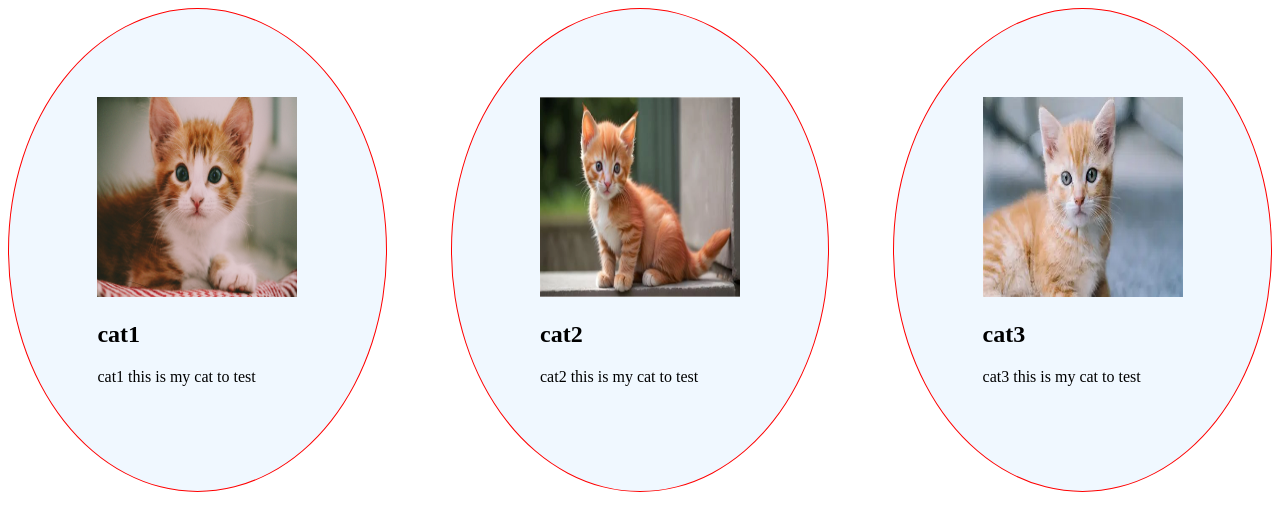
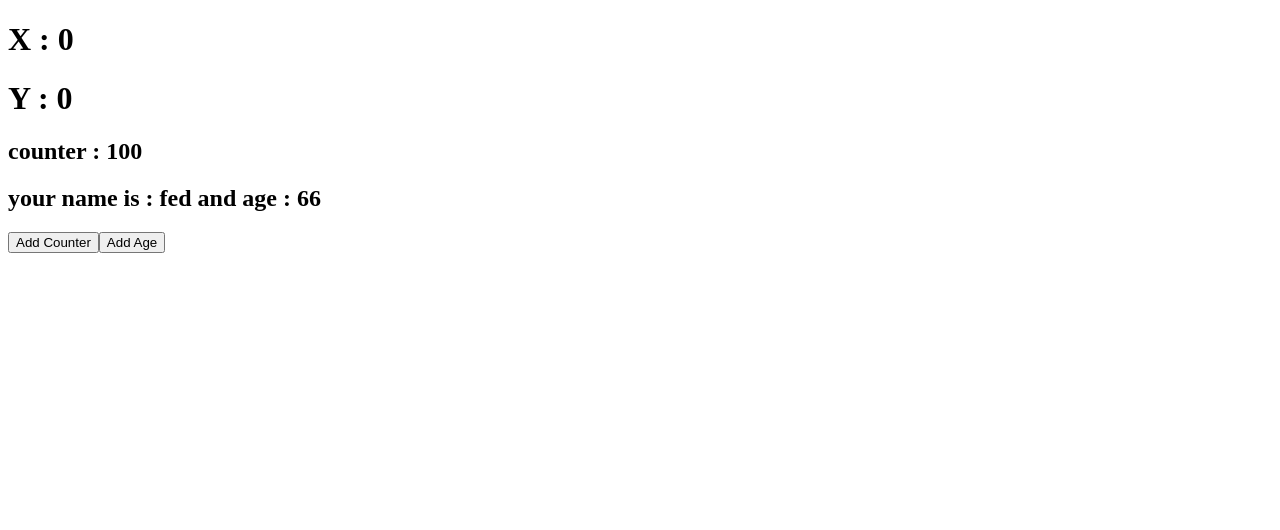
Before and after one commit to fady023/css-practise, a React (Create React App) app in the folder react-one/: page / in a window 1280 px wide. Shown: the top 530 px of the page. Built offline with nearby package versions, Linux system fonts and the light colour scheme.

Commit message:
acer_laptop_classComp

```diff
--- a/react-one/src/App.js
+++ b/react-one/src/App.js
@@ -1,18 +1,22 @@
 
 import './App.css';
+import ClassComp from './Components/ClassComp';
 import Comp1 from "./Components/Comp1";
+import FunctionalComp from './Components/FunctionalComp';
 
-import img1 from "./imgs/cat1.jpg"
+/* import img1 from "./imgs/cat1.jpg"
 import img2 from "./imgs/cat2.webp"
-import img3 from "./imgs/cat3.webp"
+import img3 from "./imgs/cat3.webp" */
 
 function App() {
 
   return (
-    <div className='fed'>
-      <Comp1 img={img1} name="cat1" desc="cat1 this is my cat to test"/>
+    <div className=''>
+      <FunctionalComp />
+      {/* <ClassComp /> */}
+    {/*   <Comp1 img={img1} name="cat1" desc="cat1 this is my cat to test"/>
       <Comp1 img={img2} name="cat2" desc="cat2 this is my cat to test"/>
-      <Comp1 img={img3} name="cat3" desc="cat3 this is my cat to test"/>
+      <Comp1 img={img3} name="cat3" desc="cat3 this is my cat to test"/> */}
     </div>
   );
 }
--- a/react-one/src/Components/ClassComp.js
+++ b/react-one/src/Components/ClassComp.js
@@ -1,13 +1,41 @@
 import React, { Component } from "react";
 
-class ClassComp extends Component{
+class ClassComp extends Component {
+    constructor() {
+        super();
+        this.state = {
+            counter: 0
+            /*  name: "fed",
+             age: 99 */
+        };
+        console.log("constructor");
+    }
+    render() {
+        console.log("render");
+        return (
+            <>
+                <h3>counter : {this.state.counter}</h3>
 
-    render(){
-        return(
-        <>
+                <button onClick={() => this.setState({ counter: this.state.counter + 1 })}>ADD</button>
+                {/*   <h1>welcome {this.state.name }</h1>
+                <h3>your age : {this.state.age}</h3> */}
 
+            </>);
+    }
 
-        </>);
+    componentDidMount() {
+        console.log("did mount")
+    }
+    shouldComponentUpdate() {
+        console.log("should comp update"); return true;
+    }
+
+    componentDidUpdate() {
+        console.log("comp did update");
+    }
+
+    componentWillUnmount(){
+        console.log("unmount")
     }
 }
 
--- /dev/null
+++ b/react-one/src/Components/FunctionalComp.js
@@ -0,0 +1,40 @@
+import React, { useEffect, useState } from 'react'
+
+function FunctionalComp() {
+    const [count, setcount] = useState(100);
+    const [user, setuser] = useState({
+        name: "fed",
+        age: 66
+    })
+
+    const [x, setx] = useState(0);
+    const [y, sety] = useState(0);
+
+    useEffect(
+        () => {
+            window.addEventListener("mousemove", (e) => {
+                setx(e.clientX);
+                sety(e.clientY);
+            })
+            document.title = "comp";
+        }
+    );
+
+    return (
+
+        <div>
+
+            <h1> X : {x}</h1>
+            <h1> Y : {y}</h1>
+
+            <h2>counter : {count}</h2>
+            <h2>your name is : {user.name} and age : {user.age}</h2>
+
+            <button onClick={() => setcount(count + 2)}>Add Counter</button>
+            <button onClick={() => setuser({ name: user.name, age: user.age + 1 })}>Add Age</button>
+
+        </div>
+    )
+}
+
+export default FunctionalComp
```
Also changed, not shown: 1 other file (tests, documents, lock files or other folders).
